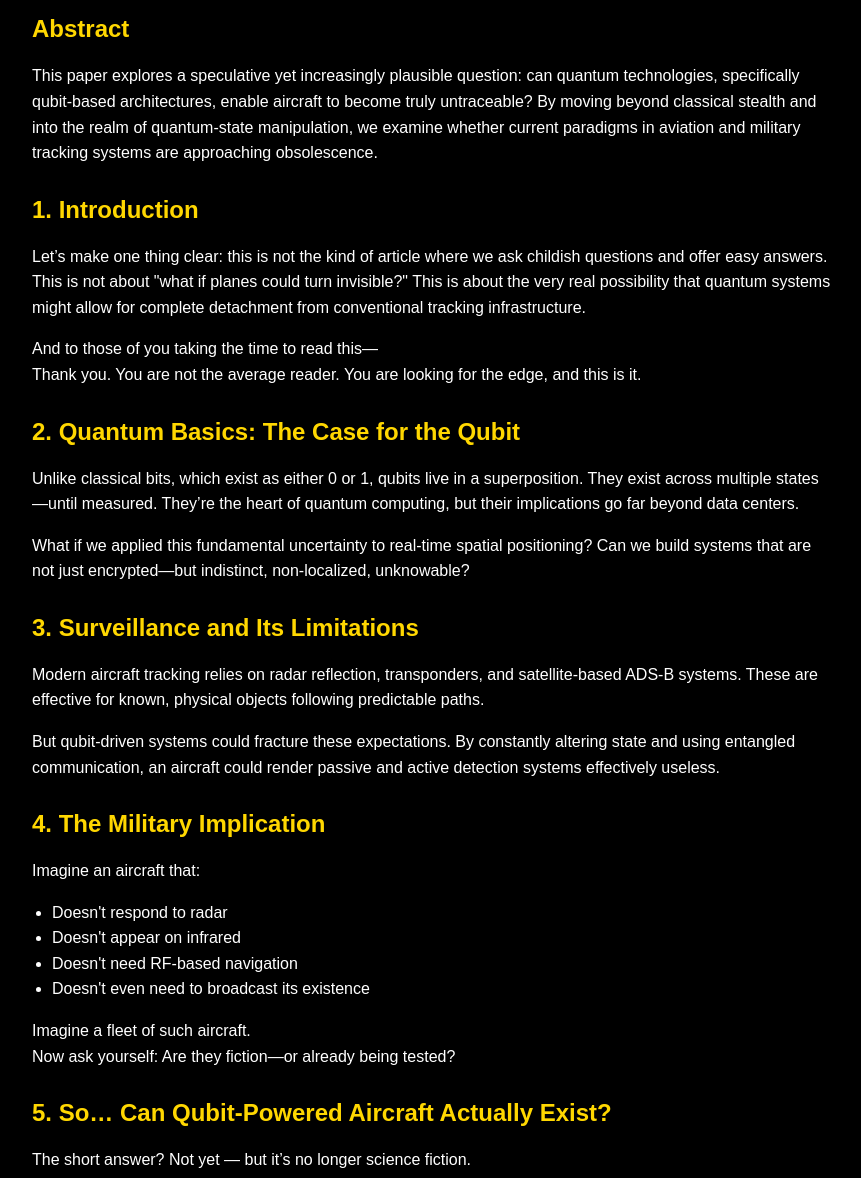
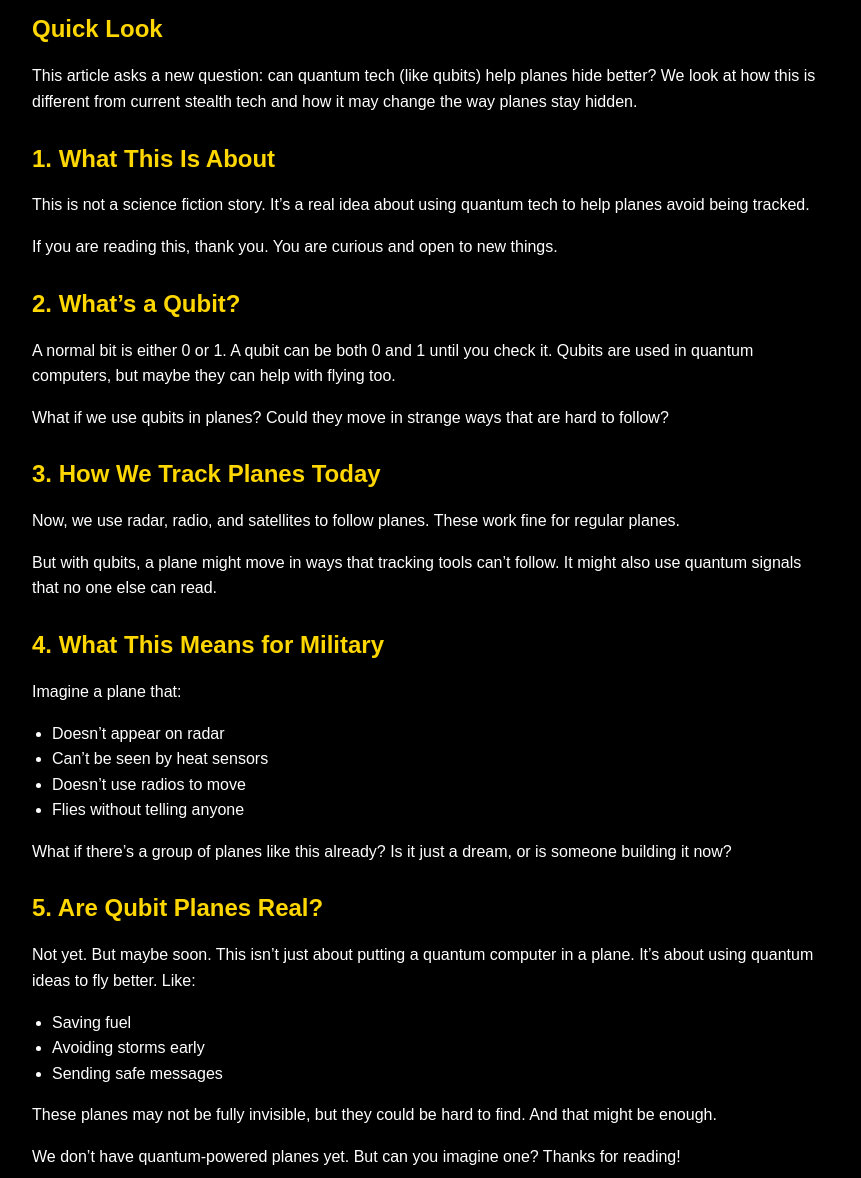
Before and after one commit to ebi852/Article.EBI, a plain HTML site: page index.html in a window 1280 px wide. Shown: the part 93-1271 px from the top of the page, without its empty margins (208-1069 px from the left). Drawn offline with Linux system fonts and the light colour scheme; a web font is replaced by a local one.

Commit message:
index.html

```diff
--- a/index.html
+++ b/index.html
@@ -3,7 +3,7 @@
 <head>
     <meta charset="UTF-8">
     <meta name="viewport" content="width=device-width, initial-scale=1.0">
-    <title>Qubit Flight: The Future of Invisible Skies?</title>
+    <title>Qubit Flight: Future Planes with Quantum Power</title>
     <link rel="stylesheet" href="https://cdnjs.cloudflare.com/ajax/libs/font-awesome/6.4.2/css/all.min.css">
     <link href="https://fonts.googleapis.com/css2?family=Vazir&display=swap" rel="stylesheet">
     <style>
@@ -68,10 +68,10 @@
             margin-top: 20px;
             display: flex;
             justify-content: center;
-            gap: 2px; /* فاصله بین تصاویر به 2 پیکسل کاهش یافت */
+            gap: 2px;
         }
         .image-gallery img {
-            max-width: 40%; /* اندازه تصاویر همون 40% می‌مونه */
+            max-width: 40%;
             height: auto;
             border: 2px solid #FFD700;
             border-radius: 5px;
@@ -80,58 +80,60 @@
 </head>
 <body>
     <div class="container">
-        <h1>Qubit Flight: The Future of Invisible Skies?</h1>
-        <h2>Abstract</h2>
+        <h1>Qubit Flight: Future Planes with Quantum Power</h1>
+        <h2>Quick Look</h2>
         <p>
-            This paper explores a speculative yet increasingly plausible question: can quantum technologies, specifically qubit-based architectures, enable aircraft to become truly untraceable? By moving beyond classical stealth and into the realm of quantum-state manipulation, we examine whether current paradigms in aviation and military tracking systems are approaching obsolescence.
+            This article asks a new question: can quantum tech (like qubits) help planes hide better? We look at how this is different from current stealth tech and how it may change the way planes stay hidden.
         </p>
-        <h2>1. Introduction</h2>
+        <h2>1. What This Is About</h2>
         <p>
-            Let’s make one thing clear: this is not the kind of article where we ask childish questions and offer easy answers. This is not about "what if planes could turn invisible?" This is about the very real possibility that quantum systems might allow for complete detachment from conventional tracking infrastructure.
+            This is not a science fiction story. It’s a real idea about using quantum tech to help planes avoid being tracked.
         </p>
         <p>
-            And to those of you taking the time to read this—<br>
-            Thank you. You are not the average reader. You are looking for the edge, and this is it.
+            If you are reading this, thank you. You are curious and open to new things.
         </p>
-        <h2>2. Quantum Basics: The Case for the Qubit</h2>
+        <h2>2. What’s a Qubit?</h2>
         <p>
-            Unlike classical bits, which exist as either 0 or 1, qubits live in a superposition. They exist across multiple states—until measured. They’re the heart of quantum computing, but their implications go far beyond data centers.
+            A normal bit is either 0 or 1. A qubit can be both 0 and 1 until you check it. Qubits are used in quantum computers, but maybe they can help with flying too.
         </p>
         <p>
-            What if we applied this fundamental uncertainty to real-time spatial positioning? Can we build systems that are not just encrypted—but indistinct, non-localized, unknowable?
+            What if we use qubits in planes? Could they move in strange ways that are hard to follow?
         </p>
-        <h2>3. Surveillance and Its Limitations</h2>
+        <h2>3. How We Track Planes Today</h2>
         <p>
-            Modern aircraft tracking relies on radar reflection, transponders, and satellite-based ADS-B systems. These are effective for known, physical objects following predictable paths.
+            Now, we use radar, radio, and satellites to follow planes. These work fine for regular planes.
         </p>
         <p>
-            But qubit-driven systems could fracture these expectations. By constantly altering state and using entangled communication, an aircraft could render passive and active detection systems effectively useless.
+            But with qubits, a plane might move in ways that tracking tools can’t follow. It might also use quantum signals that no one else can read.
         </p>
-        <h2>4. The Military Implication</h2>
+        <h2>4. What This Means for Military</h2>
         <p>
-            Imagine an aircraft that:
+            Imagine a plane that:
         </p>
         <ul>
-            <li>Doesn't respond to radar</li>
-            <li>Doesn't appear on infrared</li>
-            <li>Doesn't need RF-based navigation</li>
-            <li>Doesn't even need to broadcast its existence</li>
+            <li>Doesn’t appear on radar</li>
+            <li>Can’t be seen by heat sensors</li>
+            <li>Doesn’t use radios to move</li>
+            <li>Flies without telling anyone</li>
         </ul>
         <p>
-            Imagine a fleet of such aircraft.<br>
-            Now ask yourself: Are they fiction—or already being tested?
+            What if there’s a group of planes like this already? Is it just a dream, or is someone building it now?
         </p>
-        <h2>5. So… Can Qubit-Powered Aircraft Actually Exist?</h2>
+        <h2>5. Are Qubit Planes Real?</h2>
         <p>
-            The short answer? Not yet — but it’s no longer science fiction.<br>
-            Quantum flight is not about strapping a quantum computer to an aircraft. It’s about integrating quantum principles into flight systems: optimizing fuel routes in real time, predicting turbulence before it even forms, or establishing secure, entangled communication between aircraft and base — immune to interception.
+            Not yet. But maybe soon. This isn’t just about putting a quantum computer in a plane. It’s about using quantum ideas to fly better. Like:
+        </p>
+        <ul>
+            <li>Saving fuel</li>
+            <li>Avoiding storms early</li>
+            <li>Sending safe messages</li>
+        </ul>
+        <p>
+            These planes may not be fully invisible, but they could be hard to find. And that might be enough.
         </p>
         <p>
-            As for full "invisibility"? Quantum mechanics offers no free pass. But with quantum signal distortion, probabilistic positioning, and non-local communication, we may not need invisibility in the traditional sense — because nothing will be there to track in the first place.
-        </p>
-        <p>
-            Although we haven’t boarded a quantum-powered aircraft yet, its roadmap is already taking shape in your mind.<br>
-            Wishing you success.
+            We don’t have quantum-powered planes yet. But can you imagine one?
+            Thanks for reading!
         </p>
         <div class="image-gallery">
             <a href="https://raw.githubusercontent.com/ebi852/Article.EBI/main/content.png" target="_blank">
```
